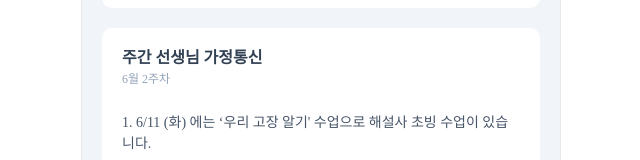
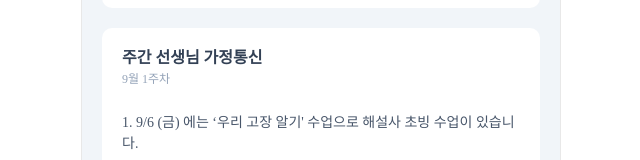
Before and after one commit to Kusitms-29th-ASAP/Frontend, a Next.js app: page /school/weeklyStudy in a window 1280 px wide. Shown: the part 638-798 px from the top of the page, without its empty margins (319-959 px from the left). Built offline with nearby package versions, Linux system fonts and the light colour scheme; no server answers.

Commit message:
docs(#140): 더미데이터 내용 변경

```diff
--- a/src/components/school/weeklyStudy/WeeklyNotification.tsx
+++ b/src/components/school/weeklyStudy/WeeklyNotification.tsx
@@ -3,12 +3,12 @@ import WhiteBox from "../WhiteBox";
 import { useState } from "react";
 
 const WeeklyNotificationData = [
-  "1. 6/11 (화) 에는 ‘우리 고장 알기' 수업으로 해설사 초빙 수업이 있습니다.\n\n2. 안전한 등하교를 위해 자전거, 인라인 등을 타지 않으며, 수업 종료 후 곧바로 귀가해요.\n\n3. 하지 말아요 학교 폭력, 실천해요 친구사랑!\n\n4. 등하교길 어린이 교통사고 예방을 위한 보행안전 3원칙 기억하기\n: 서다 - 보다 - 걷다",
+  "1. 9/6 (금) 에는 ‘우리 고장 알기' 수업으로 해설사 초빙 수업이 있습니다.\n\n2. 안전한 등하교를 위해 자전거, 인라인 등을 타지 않으며, 수업 종료 후 곧바로 귀가해요.\n\n3. 하지 말아요 학교 폭력, 실천해요 친구사랑!\n\n4. 등하교길 어린이 교통사고 예방을 위한 보행안전 3원칙 기억하기\n: 서다 - 보다 - 걷다",
 ];
 
 const WeeklyNotification = () => {
-  const [month, setMonth] = useState(6);
-  const [week, setWeek] = useState(2);
+  const [month, setMonth] = useState(9);
+  const [week, setWeek] = useState(1);
 
   return (
     <WhiteBox>
```
